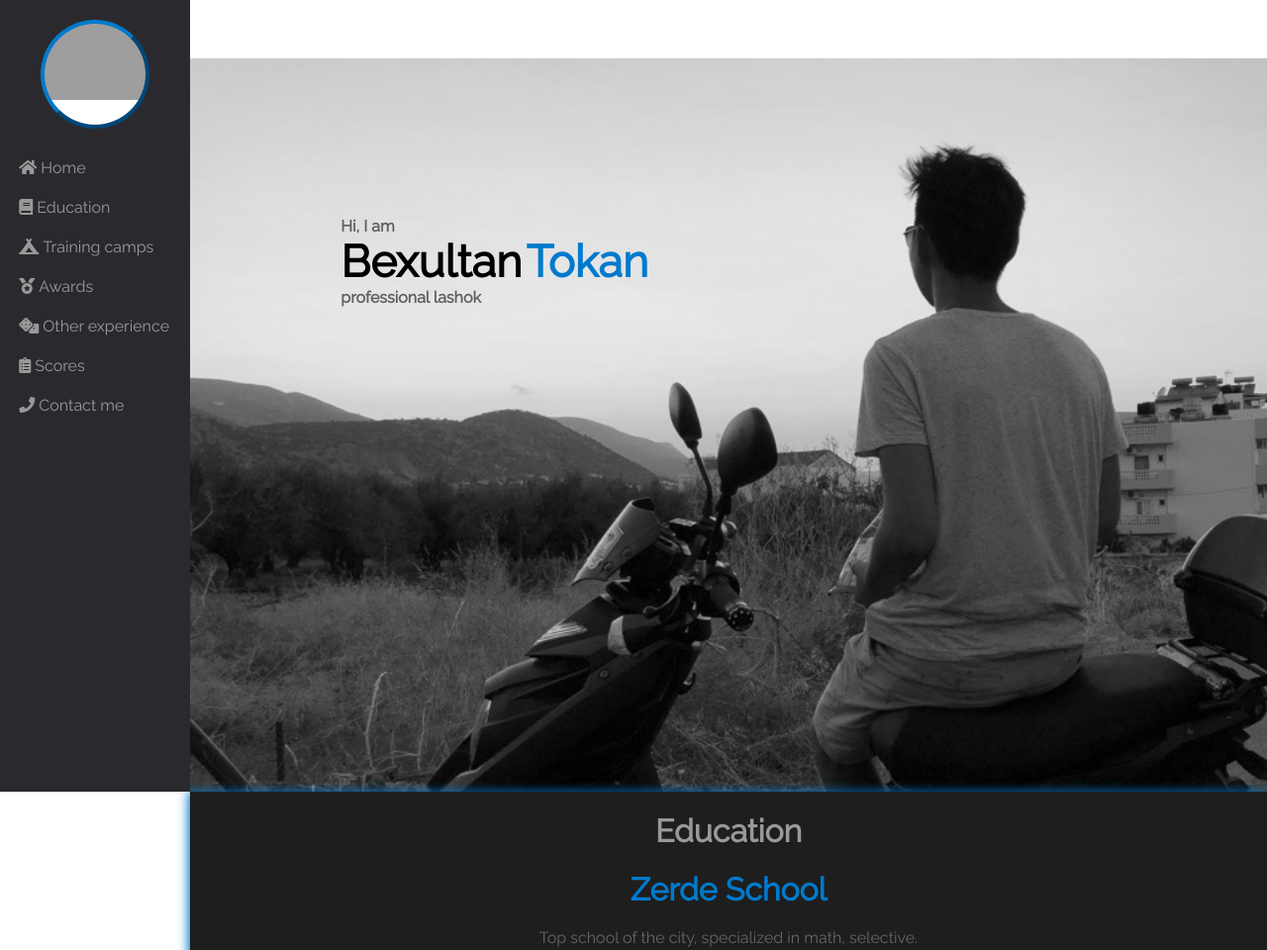
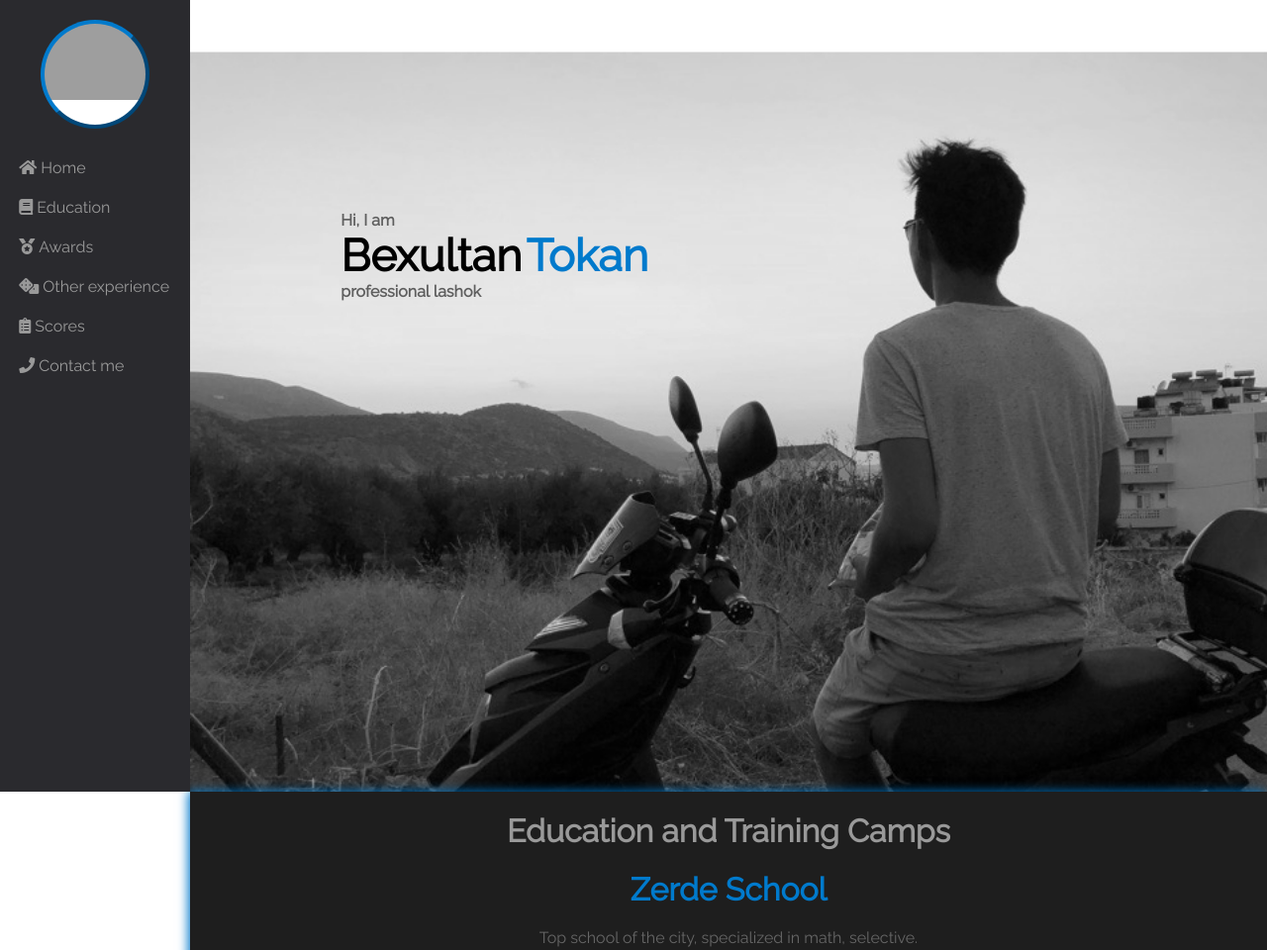
Before and after one commit to qanagattandyr/DisciteEDU, a plain HTML site: page index.html in a window 1280 px wide. Shown: the top 960 px of the page at 99% size. Drawn offline with Linux system fonts and the light colour scheme; grey boxes are pictures that could not be loaded.

Commit message:
photo #back1 fixed

```diff
--- a/index.html
+++ b/index.html
@@ -29,10 +29,6 @@
             <i class = "fa fa-book"></i>
             <p>Education</p>
         </div>
-        <div id = "navcamp" class = "navli">
-            <i class = "fa fa-campground"></i>
-            <p>Training camps</p>
-        </div>
         <div id = "navawards" class = "navli">
             <i class = "fa fa-medal"></i>
             <p>Awards</p>
@@ -54,7 +50,7 @@
 
     <div id = "main">
         <div id = "education" class = "cont">
-            <h1 class = "mainheading">Education</h1>
+            <h1 class = "mainheading">Education and Training Camps</h1>
             <div>
                 <div class = "education_cont">
                     <h1>Zerde School</h1>
@@ -72,9 +68,6 @@
 
         </div>
         <img src="img/back1.jpg" id ="back1" alt="">
-        <div class = "cont" id = "camp" style="clear: both">
-            <h1 class = "mainheading">Training Camps</h1>
-        </div>
         <div class = "cont" id = "awards">
             <h1 class = "mainheading"> Awards</h1>
         </div>
--- a/main.js
+++ b/main.js
@@ -9,11 +9,6 @@ $(document).ready(function()
     $("#navedu").click(function()
     {
         document.querySelector("#education").scrollIntoView({
-            behavior: 'smooth'});
-    });
-    $("#navcamp").click(function()
-    {
-        document.querySelector("#camp").scrollIntoView({
             behavior: 'smooth'});
     });
     $("#navawards").click(function()
@@ -63,7 +58,7 @@ $(document).ready(function()
     $(window).scroll(function () {
         currentY = $('#background').offset().top;
         breakpoint = $("#education").position().top;
-        var breakpoint1 = $("#camp").position().top
+        var breakpoint1 = $("#awards").position().top
         var h = Math.max(document.documentElement.clientHeight, window.innerHeight || 0);
         // console.log(currentY);
         $("#background").css("transform","translateY("+(-currentY / 3)+"px)")
```
